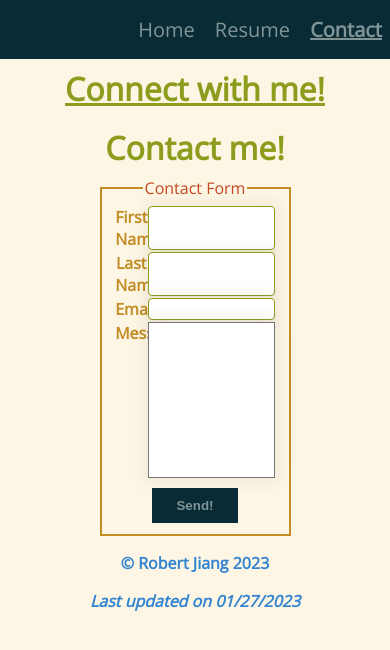
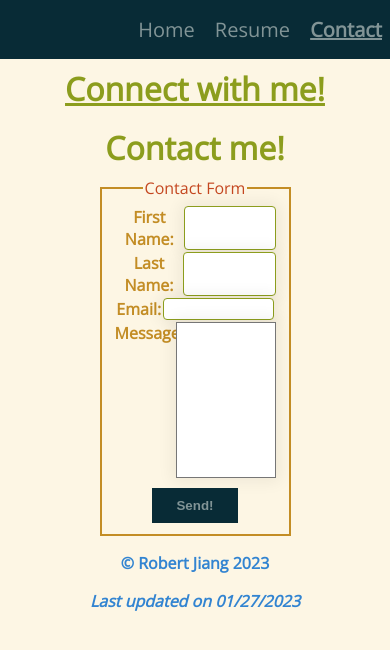
Before and after one commit to rcjng/portfolio-hw3, a plain HTML site: page contact/index.html in a window 390 px wide. Both pictures are taken after a click on the heading "Contact me!". Drawn offline with nearby package versions, Linux system fonts and the light colour scheme.

Commit message:
Fix Contact Page Responsiveness

```diff
--- a/contact/styles/layout.css
+++ b/contact/styles/layout.css
@@ -38,11 +38,11 @@ body {
 }
 
 #contact label {
-    width: 20%;
+    min-width: 20%;
 }
 
 #contact input, #contact select, #contact textarea {
-    width: 75%;
+    width: 65%;
     resize: none;
 }
 
```
